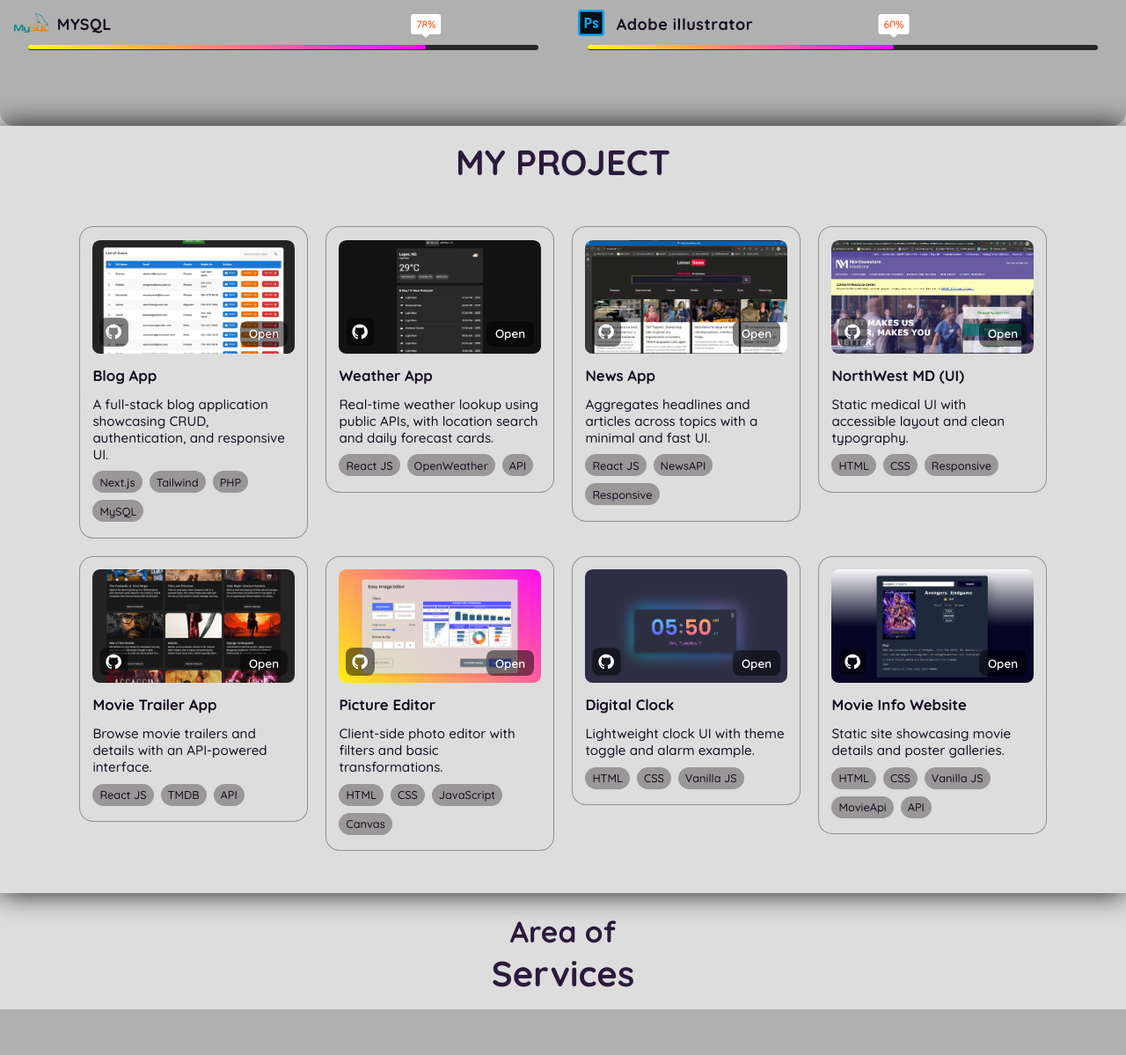
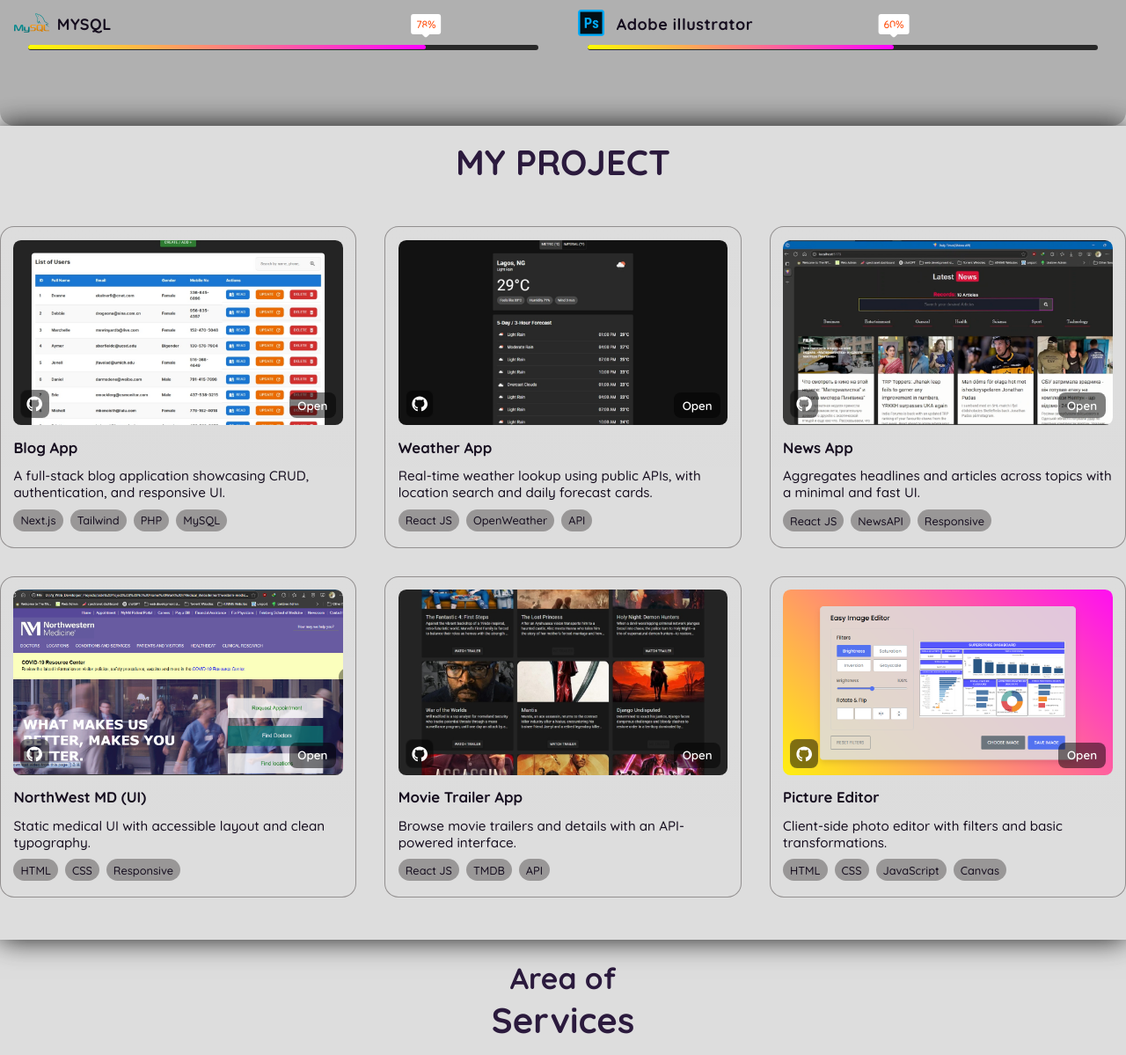
Before and after one commit to freakishcode/bakarePortfolio, a PHP site: page / in a window 1280 px wide. Shown: the part 1960-3159 px from the top of the page at 88% size. Run offline with PHP 8.4, Linux system fonts and the light colour scheme.

Commit message:
remove 2 project
removed clock and vanilla js work on movie info project

```diff
--- a/index.html
+++ b/index.html
@@ -725,110 +725,6 @@
                 </ul>
               </div>
             </article>
-
-            <!--   Digital Clock Project Card -->
-            <article class="project-card" tabindex="0">
-              <figure class="card-media">
-                <img
-                  loading="lazy"
-                  src="./assets/Project_Preview/Digital-clock.png"
-                  alt="Digital-clock thumbnail"
-                />
-
-                <a
-                  class="source-link"
-                  href="https://github.com/freakishcode/my-multi-site/DigitalClock"
-                  target="_blank"
-                  rel="noopener"
-                  aria-label="View source on GitHub"
-                >
-                  <svg
-                    viewBox="0 0 24 24"
-                    width="18"
-                    height="18"
-                    fill="currentColor"
-                    aria-hidden="true"
-                    focusable="false"
-                  >
-                    <path
-                      d="M12 .5C5.73.5.5 5.73.5 12c0 5.08 3.29 9.39 7.86 10.91.58.11.79-.25.79-.56 0-.28-.01-1.02-.02-2-3.2.7-3.88-1.54-3.88-1.54-.52-1.32-1.27-1.67-1.27-1.67-1.04-.71.08-.7.08-.7 1.15.08 1.75 1.18 1.75 1.18 1.02 1.75 2.68 1.25 3.33.95.1-.74.4-1.25.72-1.54-2.56-.29-5.26-1.28-5.26-5.69 0-1.25.45-2.27 1.18-3.07-.12-.29-.51-1.45.11-3.02 0 0 .96-.31 3.15 1.17.91-.25 1.88-.37 2.85-.37.97 0 1.94.12 2.85.37 2.19-1.48 3.15-1.17 3.15-1.17.62 1.57.23 2.73.11 3.02.74.8 1.18 1.82 1.18 3.07 0 4.42-2.7 5.4-5.28 5.68.41.36.77 1.08.77 2.18 0 1.57-.01 2.84-.01 3.23 0 .31.21.68.8.56C20.71 21.39 24 17.08 24 12 24 5.73 18.27.5 12 .5z"
-                    />
-                  </svg>
-                </a>
-                <button
-                  type="button"
-                  class="media-link"
-                  aria-label="Open Digital Clock"
-                  data-href="https://freakishcode.github.io/my-multi-site/DigitalClock/"
-                >
-                  Open
-                </button>
-              </figure>
-              <div class="card-body">
-                <h3 class="card-title">Digital Clock</h3>
-                <p class="card-desc">
-                  Lightweight clock UI with theme toggle and alarm example.
-                </p>
-                <ul class="card-tags">
-                  <li>HTML</li>
-                  <li>CSS</li>
-                  <li>Vanilla JS</li>
-                </ul>
-              </div>
-            </article>
-
-            <!--  Movie Info Website Project Card -->
-            <article class="project-card" tabindex="0">
-              <figure class="card-media">
-                <img
-                  loading="lazy"
-                  src="./assets/Project_Preview/Movie-info-thumbnail.png"
-                  alt="Movie Info Website thumbnail"
-                />
-
-                <a
-                  class="source-link"
-                  href="https://github.com/freakishcode/my-multi-site/MovieInfoWebsite"
-                  target="_blank"
-                  rel="noopener"
-                  aria-label="View source on GitHub"
-                >
-                  <svg
-                    viewBox="0 0 24 24"
-                    width="18"
-                    height="18"
-                    fill="currentColor"
-                    aria-hidden="true"
-                    focusable="false"
-                  >
-                    <path
-                      d="M12 .5C5.73.5.5 5.73.5 12c0 5.08 3.29 9.39 7.86 10.91.58.11.79-.25.79-.56 0-.28-.01-1.02-.02-2-3.2.7-3.88-1.54-3.88-1.54-.52-1.32-1.27-1.67-1.27-1.67-1.04-.71.08-.7.08-.7 1.15.08 1.75 1.18 1.75 1.18 1.02 1.75 2.68 1.25 3.33.95.1-.74.4-1.25.72-1.54-2.56-.29-5.26-1.28-5.26-5.69 0-1.25.45-2.27 1.18-3.07-.12-.29-.51-1.45.11-3.02 0 0 .96-.31 3.15 1.17.91-.25 1.88-.37 2.85-.37.97 0 1.94.12 2.85.37 2.19-1.48 3.15-1.17 3.15-1.17.62 1.57.23 2.73.11 3.02.74.8 1.18 1.82 1.18 3.07 0 4.42-2.7 5.4-5.28 5.68.41.36.77 1.08.77 2.18 0 1.57-.01 2.84-.01 3.23 0 .31.21.68.8.56C20.71 21.39 24 17.08 24 12 24 5.73 18.27.5 12 .5z"
-                    />
-                  </svg>
-                </a>
-                <button
-                  type="button"
-                  class="media-link"
-                  aria-label="Open Movie Info Website"
-                  data-href="https://freakishcode.github.io/my-multi-site/MovieInfoWebsite/"
-                >
-                  Open
-                </button>
-              </figure>
-              <div class="card-body">
-                <h3 class="card-title">Movie Info Website</h3>
-                <p class="card-desc">
-                  Static site showcasing movie details and poster galleries.
-                </p>
-                <ul class="card-tags">
-                  <li>HTML</li>
-                  <li>CSS</li>
-                  <li>Vanilla JS</li>
-                  <li>MovieApi</li>
-                  <li>API</li>
-                </ul>
-              </div>
-            </article>
           </section>
         </div>
       </div>
--- a/style.css
+++ b/style.css
@@ -484,12 +484,6 @@ header.header-bg-light {
 }
 .RESUME {
   width: 100%;
-  /* display: flex;
-  justify-content: center;
-  align-items: center;
-  flex-wrap: wrap;
-  gap: 7rem; */
-
   display: grid;
   align-items: center;
   grid-template-columns: repeat(auto-fit, minmax(300px, 1fr));
@@ -498,6 +492,7 @@ header.header-bg-light {
   /* border: 1px solid orange; */
 
   .Ola-card {
+    margin-left: 2rem;
     width: 40dvh;
     height: 40dvh;
     perspective: 1000px;
@@ -799,14 +794,17 @@ header.header-bg-light {
 }
 
 .container {
-  width: min(1100px, 94%);
-  margin: 0 auto;
+  width: 100%;
+  display: flex;
+  justify-content: center;
+  align-items: center;
+  /* border: 1px solid orange; */
 }
 
 .cards {
   display: grid;
-  grid-template-columns: repeat(auto-fit, minmax(260px, 1fr));
-  gap: 1.25rem;
+  grid-template-columns: repeat(auto-fit, minmax(330px, 1fr));
+  gap: 2rem;
   margin: 2rem 0;
   align-items: start;
 }
```
